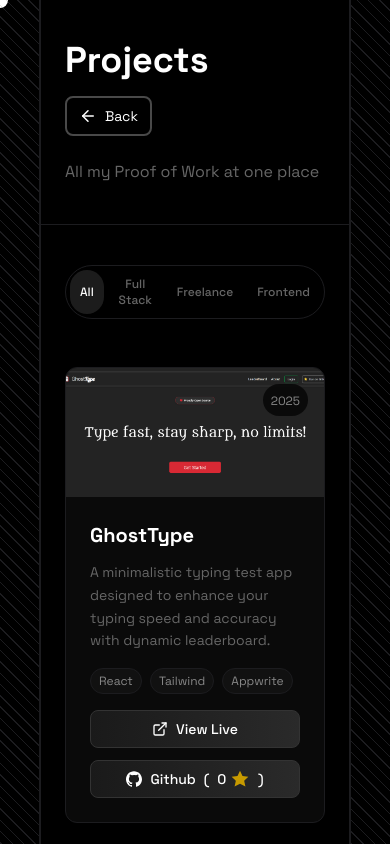
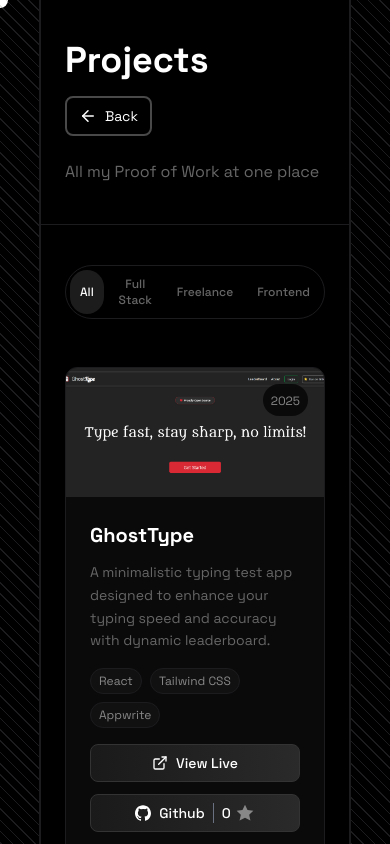
Before and after one commit to swamimalode07/Portfolio-v2, a Next.js app: page /projects in a window 390 px wide. Shown: the top 844 px of the page. Built offline with nearby package versions, Linux system fonts and the light colour scheme; no server answers.

Commit message:
imporved /products page and some responsiveness corrections

```diff
--- a/src/app/page.tsx
+++ b/src/app/page.tsx
@@ -42,7 +42,7 @@
                   "Working on Frontend and Backend development for Conduit.",
                   "Working on modular codebase to ensure scalability and maintainability.",
                 ]}
-                skills={["Javascript", "Next.js", "TailwindCSS", "Redux"]}
+                skills={["Javascript", "Next.js", "Tailwind CSS", "Redux"]}
               />
               <ExperienceSection
                 color="orange-500"
@@ -54,7 +54,7 @@
                   " Implemented core SEO features: lazy loading, WebP images, clean URLs, meta tags, Open Graph, and accessibility. ",
                   "Set up essential SEO infrastructure that includes robots.txt, dynamic sitemap.xml, and crawlable internal links.",
                 ]}
-                skills={["HTML", "TailwindCSS", "SEO"]}
+                skills={["HTML", "Tailwind CSS", "SEO"]}
               />
               <Separator />
               <Heading heading="About Me" />
--- a/src/app/projects/page.tsx
+++ b/src/app/projects/page.tsx
@@ -22,7 +22,7 @@
       description:
         "A minimalistic typing test app designed to enhance your typing speed and accuracy with dynamic leaderboard.",
       category: "frontend",
-      technologies: ["React", "Tailwind", "Appwrite"],
+      technologies: ["React", "Tailwind CSS", "Appwrite"],
       year: "2025",
       image: "/ghosttype.png",
       github: "swamimalode07/ghosttype",
@@ -34,7 +34,7 @@
       description:
         "Landing page for a SaaS, with interactive Animations made using Tailwind CSS and Framer motion",
       category: "frontend",
-      technologies: ["Next.js", "Framer motion", "Tailwind", "Typescript"],
+      technologies: ["Next.js", "Framer motion", "Tailwind CSS", "Typescript"],
       year: "2025",
       image: "/layers.png",
       github: "swamimalode07/SaaS-Landing-Page",
@@ -46,7 +46,7 @@
       description:
         "A site that lets you apply Anime overlays above your Images also let's you add custom images.",
       category: "frontend",
-      technologies: ["React", "Tailwind"],
+      technologies: ["React", "Tailwind CSS"],
       year: "2025",
       image: "/anieditor.png",
       github: "swamimalode07/anieditor",
@@ -58,7 +58,7 @@
       description:
         "A modern, multi-tenant status page for SaaS teams. Easily share incidents, maintenance, and uptime with users.",
       category: "fullstack",
-      technologies: ["React", "Go", "Tailwind", "PostgreSQL"],
+      technologies: ["React", "Go", "Tailwind CSS", "PostgreSQL"],
       year: "2025",
       image: "/clearstatus.png",
       github: "swamimalode07/clearstatus",
@@ -82,7 +82,7 @@
       description:
         "Worked as a Frontend Developer, transforming Figma design into fully responsive web pages.",
       category: "freelance",
-      technologies: ["HTML", "Tailwind"],
+      technologies: ["HTML", "Tailwind CSS"],
       year: "2025",
       image: "/mach.png",
 
@@ -117,7 +117,7 @@
       : projects.filter((project) => project.category === selectedCategory);
 
   return (
-    <div className="font-space-grotesk mx-auto max-w-7xl bg-black bg-[repeating-linear-gradient(45deg,#000_0px,#000_7px,#1C1C1F_7px,#1C1C1F_8px)]">
+    <div className="font-space-grotesk mx-auto bg-black bg-[repeating-linear-gradient(45deg,#000_0px,#000_7px,#1C1C1F_7px,#1C1C1F_8px)]">
       <div className="mx-auto w-[80%] border-r-2 border-l-2 border-[#1C1C1F] bg-black text-white">
         <div className="border-b border-[#1C1C1F]">
           <div className="mx-auto max-w-5xl px-6 py-10">
@@ -139,7 +139,7 @@
         </div>
 
         <div className="mx-auto max-w-6xl px-6 py-10 sm:max-w-[80%]">
-          <div className="mb-12 flex w-fit gap-1 rounded-full border border-[#1C1C1F] p-1">
+          <div className="mb-12 flex w-fit gap-1 rounded-full border border-[#1C1C1F] p-1  mx-auto">
             {categories.map((category) => (
               <button
                 key={category.id}
@@ -240,10 +240,11 @@
                         className="font-space-grotesk-500 flex flex-1 items-center justify-center gap-2 rounded-lg border border-[#333] bg-gradient-to-r from-[#1a1a1a] to-[#2a2a2a] px-4 py-2 text-sm text-white transition-all duration-300 hover:border-[#444] hover:from-[#2a2a2a] hover:to-[#2a2a2a]"
                       >
                         <GitHubIcon width={16} />
-                        <p>Github</p>(
-                        {stars[project.github] !== undefined ? (
+                        <p>Github</p>
                         <span className="flex items-center gap-1">
-                            {stars[project.github]}
+                          <span className="border-l border-gray-500 pl-2">
+                            {stars[project.github] ?? 0}
+                          </span>
                           <svg
                             xmlns="http://www.w3.org/2000/svg"
                             width="20"
@@ -253,28 +254,10 @@
                           >
                             <polygon
                               points="12,2 15,8.5 22,9.3 17,14 18.5,21 12,17.8 5.5,21 7,14 2,9.3 9,8.5"
-                                fill="#C79A00"
+                              fill="#888" // gray color
                             />
                           </svg>
                         </span>
-                        ) : (
-                          <span className="flex items-center gap-1">
-                            0
-                            <svg
-                              xmlns="http://www.w3.org/2000/svg"
-                              width="20"
-                              height="20"
-                              viewBox="0 0 24 24"
-                              aria-hidden="true"
-                            >
-                              <polygon
-                                points="12,2 15,8.5 22,9.3 17,14 18.5,21 12,17.8 5.5,21 7,14 2,9.3 9,8.5"
-                                fill="#C79A00"
-                              />
-                            </svg>
-                          </span>
-                        )}
-                        )
                       </a>
                     )}
                   </div>
--- a/src/components/Navbar.tsx
+++ b/src/components/Navbar.tsx
@@ -125,7 +125,7 @@
             <div className="space-y-1 pt-3">
               <button
                 className="block w-full rounded-lg px-3 py-3 text-left font-sans font-medium text-white transition-colors hover:bg-[#1C1C1F] hover:text-gray-300"
-                onClick={() => setIsMenuOpen(false)}
+                onClick={() => router.push("/projects")}
               >
                 Projects
               </button>
```
Lines whose indentation alone changed are shown as unchanged.
